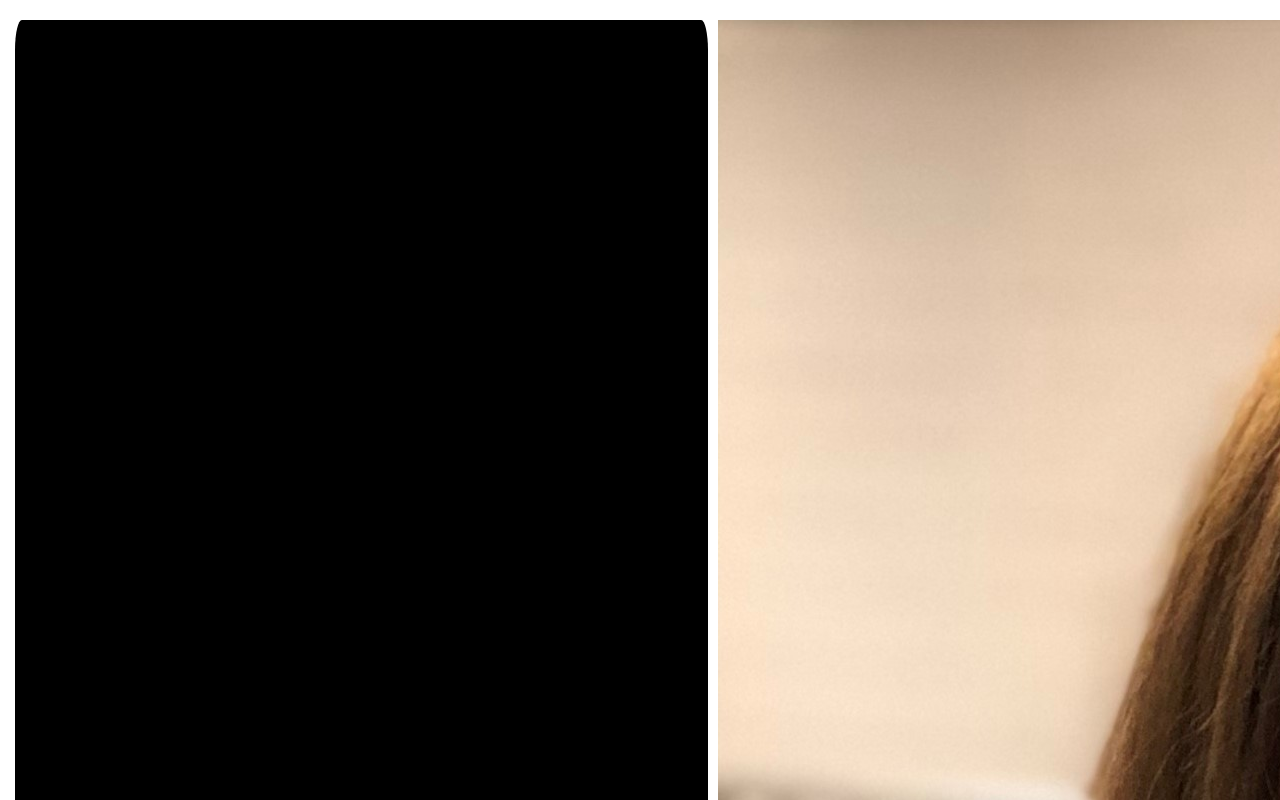
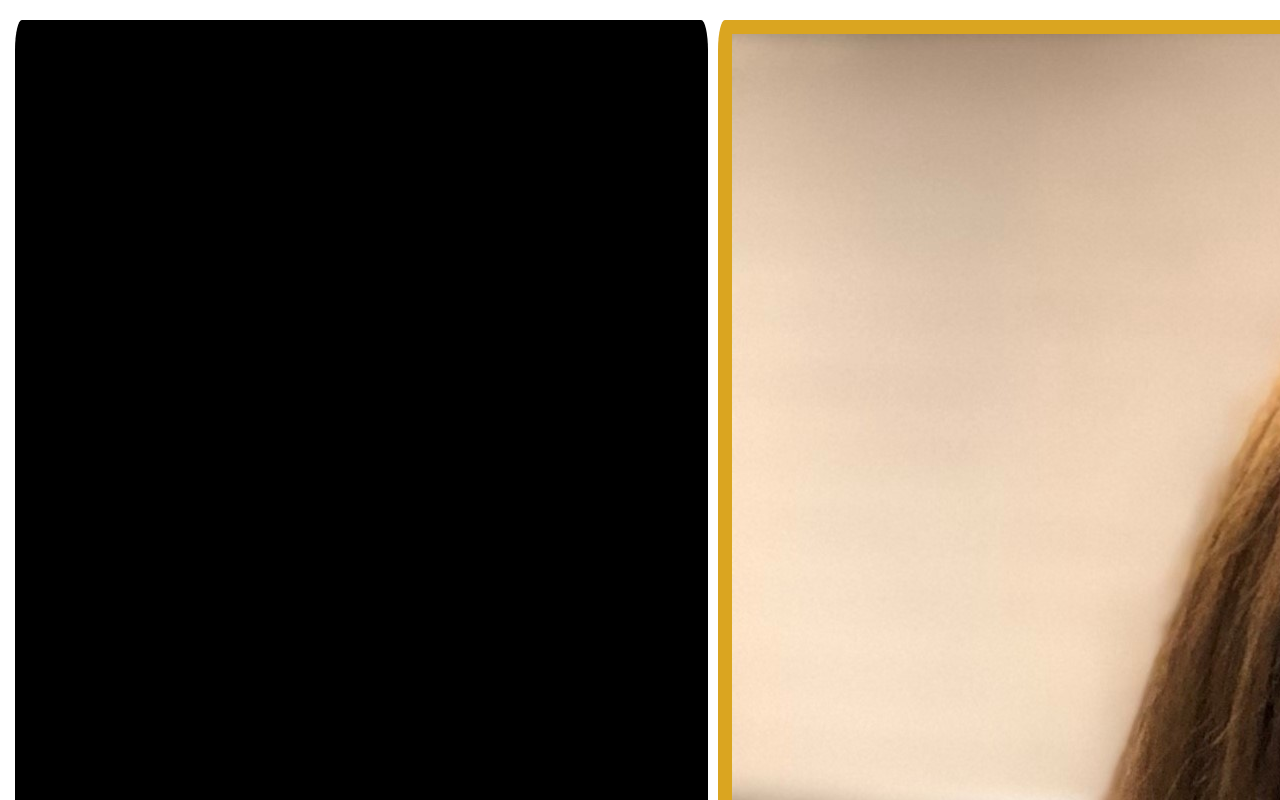
Before and after one commit to leilamirghaderi/project-two, a plain HTML site: page index.html in a window 1280 px wide. Shown: the top 800 px of the page. Drawn offline with Linux system fonts and the light colour scheme.

Commit message:
Change the name of the section's id with id=Leila-image to id=photo and add id into img

```diff
--- a/index.html
+++ b/index.html
@@ -9,7 +9,9 @@
 <body>
   <main id="primary">
     <section id="about"></section>
-    <section id="Leila-image"><img src="myimage.jpg" alt="An Image of Leila"></section>
+    <section id="photo">
+      <img id="Leila-image" src="myimage.jpg" alt="An Image of Leila"/>
+    </section>
     <section id="links">
       <nav id="contactinfo">
         <a href="mailto:lmirghaderi@hawk.iit.edu">lmirghaderi@hawk.iit.edu</a></li>
```
